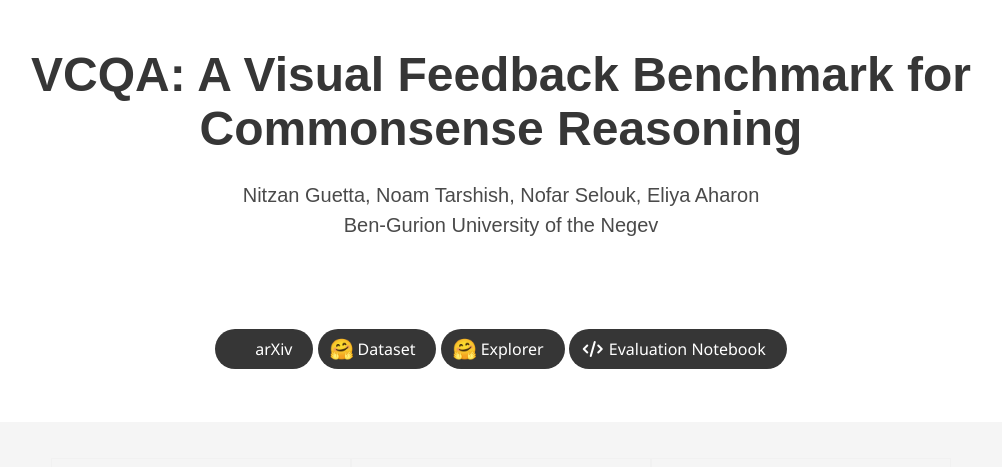
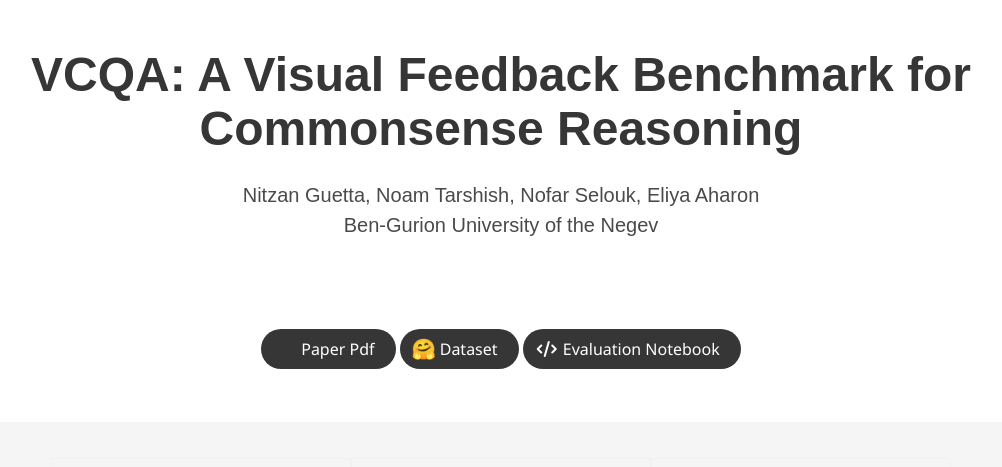
Before and after one commit to visual-commonsense-qa-benchmark/visual-commonsense-qa-benchmark.github.io, a plain HTML site: page index.html in a window 1280 px wide. Shown: the top 467 px of the page, without its empty margins (139-1141 px from the left). Drawn offline with nearby package versions, Linux system fonts and the light colour scheme; some icons are missing; a web font is replaced by a local one.

Commit message:
Update index.html
paper&data

```diff
--- a/index.html
+++ b/index.html
@@ -50,29 +50,29 @@
 </div>
 <br/>
 <span class="link-block">
-<a class="external-link button is-normal is-rounded is-dark" href="https://arxiv.org/abs/2407.19474" target="_blank">
+<a class="external-link button is-normal is-rounded is-dark" href="https://drive.google.com/file/d/1IQc1Tsu0l44RXG1BaDXxb7hVPKlOjsDR/view?usp=sharing" target="_blank">
 <span class="icon">
 <i class="ai ai-arxiv"></i>
 </span>
-<span>arXiv</span>
+<span>Paper Pdf</span>
 </a>
 </span>
 <span class="link-block">
-<a class="external-link button is-normal is-rounded is-dark" href="https://huggingface.co/datasets/visual-riddles/visual_riddles" target="_blank">
+<a class="external-link button is-normal is-rounded is-dark" href="https://huggingface.co/datasets/nitzanguetta/VCQA" target="_blank">
 <span class="icon">
 <p style="font-size:20px">🤗</p>
 </span>
 <span>Dataset</span>
 </a>
 </span>
-<span class="link-block">
+<!-- <span class="link-block">
 <a class="external-link button is-normal is-rounded is-dark" href="https://huggingface.co/spaces/visual-riddles/visual-riddles" target="_blank">
 <span class="icon">
 <p style="font-size:20px">🤗</p>
 </span>
 <span>Explorer</span>
 </a>
-</span>
+</span> -->
 <span class="link-block">
 <a class="external-link button is-normal is-rounded is-dark" href="https://colab.research.google.com/drive/1E3Kpc9xFkD97CEobN79C9jdLJNIcbz0s?usp=sharing" target="_blank">
 <span class="icon">
```
